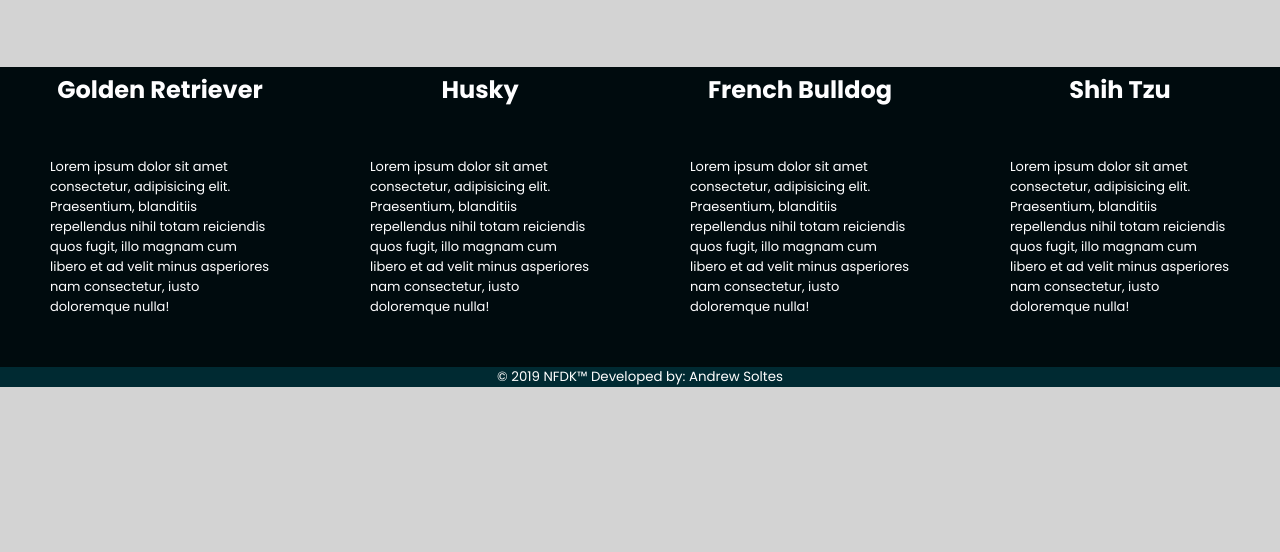
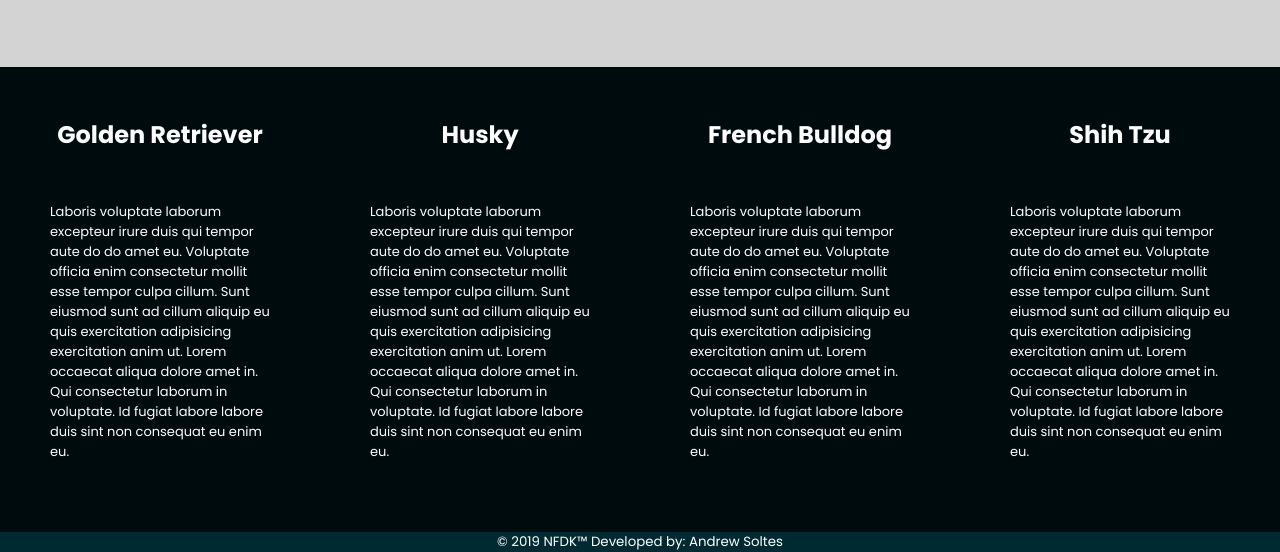
Before and after one commit to asoltes/flexbox-nfdk, a plain HTML site: page index.html in a window 1280 px wide. Shown: the part 2571-3123 px from the top of the page. Before the commit the page ends 2958 px from the top, so only its background shows below. Drawn offline with Linux system fonts and the light colour scheme.

Commit message:
change container

```diff
--- a/css/main.css
+++ b/css/main.css
@@ -8,6 +8,7 @@
 body {
     background-color: #d3d3d3;
     font-family: 'Poppins', Arial, Helvetica, sans-serif;
+
 }
 
 
@@ -103,6 +104,7 @@ ul {
     justify-items: center;
     margin: 20px;
     padding: 50px;
+
 }
 .section img {
     padding-top: 20px;
@@ -113,28 +115,21 @@ ul {
 }
 
 section .breed-box {
-    height: 300px;
     display: flex;
     background-color: #000B0E;
     flex-direction: row;
-    /* padding: 50px; */
     justify-content: space-between;
     align-items: center;
     justify-content: center;
-
+    padding-top: 50px;
+    padding-bottom: 20px;
 }
 
 section .text-breed {
     color: #fefeff;
     display: flex;
     flex-direction: column;
-    align-items: center;
-    flex-wrap: nowrap;
-    margin-top: auto;
-
-}
-
-section .text-breed h2 {
+    flex-wrap: wrap;
     align-items: center;
 
 }
--- a/index.html
+++ b/index.html
@@ -68,31 +68,53 @@
     <section class="section">
         <div class="breed-box">
             <div class="text-breed">
-                <h2>Golden Retriever</h2>
-                <p>Lorem ipsum dolor sit amet consectetur, adipisicing elit. Praesentium, blanditiis repellendus nihil
-                    totam reiciendis quos fugit, illo magnam cum libero et ad velit minus asperiores nam consectetur,
-                    iusto doloremque nulla!</p>
+                <h2 class="items">Golden Retriever</h2>
+                <p class="items">
+                    Laboris voluptate laborum excepteur irure duis qui tempor aute do do amet eu. Voluptate officia enim
+                    consectetur mollit esse tempor culpa cillum. Sunt eiusmod sunt ad cillum aliquip eu quis
+                    exercitation adipisicing exercitation anim ut.
+
+                    Lorem occaecat aliqua dolore amet in. Qui consectetur laborum in voluptate. Id fugiat labore labore
+                    duis sint non consequat eu enim eu.
+                </p>
             </div>
 
             <div class="text-breed">
-                <h2>Husky</h2>
-                <p>Lorem ipsum dolor sit amet consectetur, adipisicing elit. Praesentium, blanditiis repellendus nihil
-                    totam reiciendis quos fugit, illo magnam cum libero et ad velit minus asperiores nam consectetur,
-                    iusto doloremque nulla!</p>
+                <h2 class="items">Husky</h2>
+                <p class="items">
+                    Laboris voluptate laborum excepteur irure duis qui tempor aute do do amet eu. Voluptate officia enim
+                    consectetur mollit esse tempor culpa cillum. Sunt eiusmod sunt ad cillum aliquip eu quis
+                    exercitation adipisicing exercitation anim ut.
+
+                    Lorem occaecat aliqua dolore amet in. Qui consectetur laborum in voluptate. Id fugiat labore labore
+                    duis sint non consequat eu enim eu.
+                </p>
             </div>
 
             <div class="text-breed">
-                <h2>French Bulldog</h2>
-                <p>Lorem ipsum dolor sit amet consectetur, adipisicing elit. Praesentium, blanditiis repellendus nihil
-                    totam reiciendis quos fugit, illo magnam cum libero et ad velit minus asperiores nam consectetur,
-                    iusto doloremque nulla!</p>
+                <h2 class="items">French Bulldog</h2>
+                <p class="items">
+                    Laboris voluptate laborum excepteur irure duis qui tempor aute do do amet eu. Voluptate officia enim
+                    consectetur mollit esse tempor culpa cillum. Sunt eiusmod sunt ad cillum aliquip eu quis
+                    exercitation adipisicing exercitation anim ut.
+
+                    Lorem occaecat aliqua dolore amet in. Qui consectetur laborum in voluptate. Id fugiat labore labore
+                    duis sint non consequat eu enim eu.
+
+                </p>
             </div>
 
             <div class="text-breed">
-                <h2>Shih Tzu</h2>
-                <p>Lorem ipsum dolor sit amet consectetur, adipisicing elit. Praesentium, blanditiis repellendus nihil
-                    totam reiciendis quos fugit, illo magnam cum libero et ad velit minus asperiores nam consectetur,
-                    iusto doloremque nulla!</p>
+                <h2 class="items">Shih Tzu</h2>
+                <p class="items">
+                    Laboris voluptate laborum excepteur irure duis qui tempor aute do do amet eu. Voluptate officia enim
+                    consectetur mollit esse tempor culpa cillum. Sunt eiusmod sunt ad cillum aliquip eu quis
+                    exercitation adipisicing exercitation anim ut.
+
+                    Lorem occaecat aliqua dolore amet in. Qui consectetur laborum in voluptate. Id fugiat labore labore
+                    duis sint non consequat eu enim eu.
+
+                </p>
             </div>
 
         </div>
```
